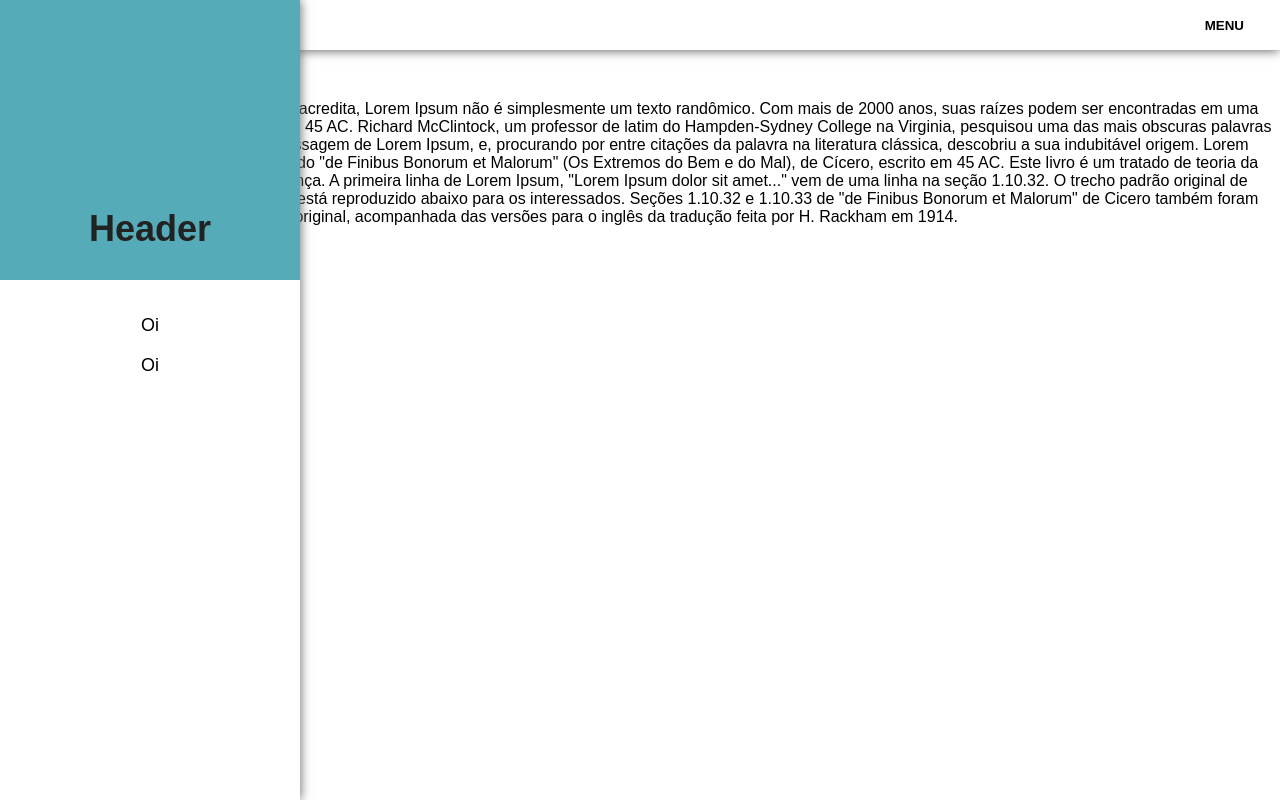
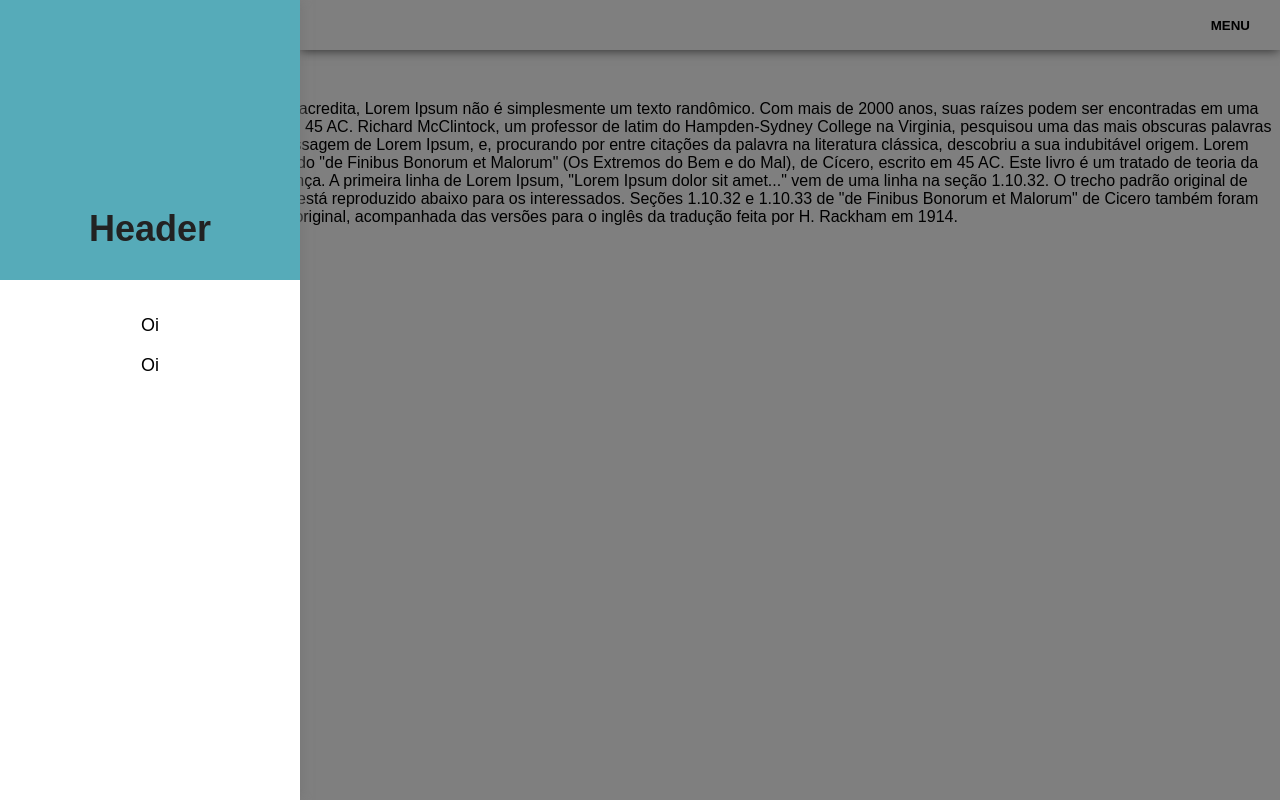
Before and after one commit to ramonmoraes/react-web-components, a React (Create React App) app: page / in a window 1280 px wide. Built offline with nearby package versions, Linux system fonts and the light colour scheme.

Commit message:
full refactor

```diff
--- a/src/components/MenuMobile/index.js
+++ b/src/components/MenuMobile/index.js
@@ -42,24 +42,26 @@ class MenuMobile extends Component {
   render() {
     const { active } = this.state;
     const listOfButtons = this.getListOfButtons();
-    const sideNavClass = active
-      ? "MenuMobile-sideNav MenuMobile-sideNav--enabled"
-      : "MenuMobile-sideNav";
+    const menuMobileClasss = active
+      ? "MenuMobile MenuMobile--active"
+      : "MenuMobile";
+    const overlay = (active)
+    ? (<div className="MenuMobile-overlay" onClick={this.toggleMenu}></div>)
+    : null;
 
     return (
-      <nav className="MenuMobile">
+      <nav className={menuMobileClasss}>
         <div className="MenuMobile-topBar">
           <button onClick={this.toggleMenu}>
             {" "}
             <b> MENU </b>{" "}
           </button>
         </div>
-
-        <div className={sideNavClass} onClick={this.navStopPropagation}>
+        {overlay}
+        <div className="MenuMobile-sideNav" onClick={this.navStopPropagation}>
           <header className="MenuMobile-sideNav-header">
             <h1 className="datClass">Header</h1>
           </header>
-
           <div className="MenuMobile-sideNav-buttons">
             {listOfButtons.map(menuButton => menuButton)}
           </div>
--- a/src/components/MenuMobile/style.css
+++ b/src/components/MenuMobile/style.css
@@ -1,6 +1,7 @@
 .MenuMobile {
   position: sticky;
-  top: 0px; }
+  top: 0px;
+  transition: 0.35s ease-out; }
   .MenuMobile-topBar {
     height: 50px;
     box-shadow: 0 2px 10px -1px #676767;
@@ -12,11 +13,20 @@
       width: auto;
       border: none;
       background-color: transparent;
-      margin: 0 15px;
+      padding: 10px 15px;
       cursor: pointer; }
+  .MenuMobile-overlay {
+    transition: 0.35s ease-out;
+    position: absolute;
+    top: 0px;
+    left: 0px;
+    height: 100vh;
+    width: 100vw;
+    overflow: hidden;
+    background-color: rgba(0, 0, 0, 0.5); }
   .MenuMobile-sideNav {
     position: fixed;
-    transition: 0.35s ease-out;
+    transition: inherit;
     top: 0px;
     left: 0px;
     width: 80%;
@@ -24,9 +34,8 @@
     height: 100%;
     background-color: white;
     box-shadow: 1px 0px 10px 0px #777;
+    will-change: transform;
     transform: translateX(-100%); }
-    .MenuMobile-sideNav--enabled {
-      transform: translateX(0%); }
     .MenuMobile-sideNav-header {
       height: 35%;
       font-size: 1.5em;
@@ -52,3 +61,6 @@
         cursor: pointer; }
         .MenuMobile-sideNav-buttons *:hover {
           background-color: #dcdcdc; }
+
+.MenuMobile--active .MenuMobile-sideNav {
+  transform: translateX(0%) !important; }
--- a/src/components/MenuMobile/style.scss
+++ b/src/components/MenuMobile/style.scss
@@ -1,9 +1,8 @@
 .MenuMobile {
   position: sticky;
   top: 0px;
-
   $boxShadow: 0 2px 10px -1px #676767;
-  $transition: 0.35s ease-out;
+  transition: 0.35s ease-out;
 
   &-topBar {
     height: 50px;
@@ -16,14 +15,23 @@
       width: auto;
       border: none;
       background-color: transparent;
-      margin: 0 15px;
+      padding: 10px 15px;
       cursor: pointer;
     }
   }
-
+  &-overlay {
+    transition: 0.35s ease-out;
+    position: absolute;
+    top: 0px;
+    left: 0px;
+    height: 100vh;
+    width: 100vw;
+    overflow: hidden;
+    background-color: rgba(0, 0, 0, 0.5);
+  }
   &-sideNav {
     position: fixed;
-    transition: $transition;
+    transition: inherit;
     top: 0px;
     left: 0px;
     width: 80%;
@@ -31,12 +39,8 @@
     height: 100%;
     background-color: white;
     box-shadow: 1px 0px 10px 0px #777;
+    will-change: transform;
     transform: translateX(-100%);
-
-    &--enabled {
-      transform: translateX(0%);
-    }
-
     &-header {
       height: 35%;
       font-size: 1.5em;
@@ -69,3 +73,11 @@
     }
   }
 }
+
+.MenuMobile--active {
+  .MenuMobile {
+    &-sideNav {
+      transform: translateX(0%) !important;
+    }
+  }
+}
```
